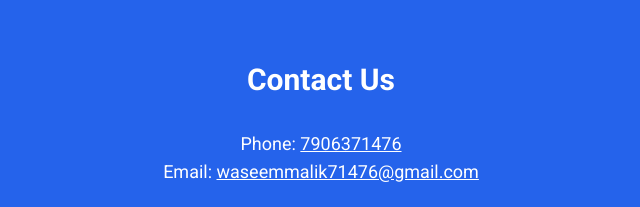
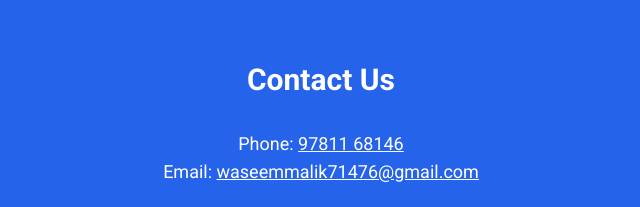
Before and after one commit to waseemmalik790/trusted-ac-service, a plain HTML site: page index.html in a window 1280 px wide. Shown: the part 4349-4556 px from the top of the page, 319-959 px from the left. Drawn offline with nearby package versions, Linux system fonts and the light colour scheme.

Commit message:
Update index.html

```diff
--- a/index.html
+++ b/index.html
@@ -365,7 +365,7 @@
     <p class="mb-6 text-lg">
      Phone:
      <a class="underline hover:text-gray-200" href="tel:7906371476">
-      7906371476
+      97811 68146
      </a>
      <br/>
      Email:
```
